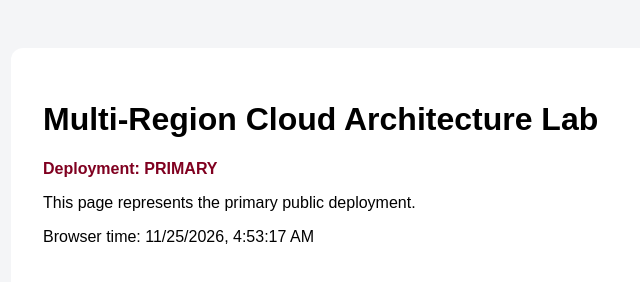
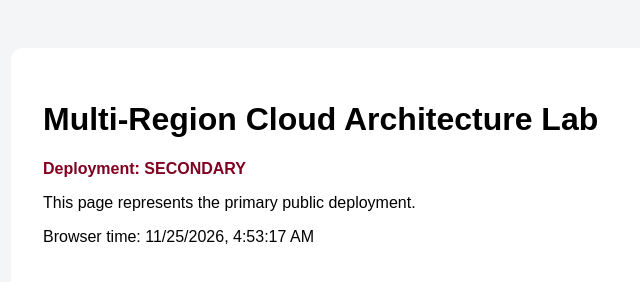
Before and after one commit to Dhrumin245/Project_Aws, a plain HTML site: page index.html in a window 1280 px wide. Shown: the full height of the page, 247-887 px from the left. Drawn offline with Linux system fonts and the light colour scheme.

Commit message:
Change deployment tag from PRIMARY to SECONDARY

```diff
--- a/index.html
+++ b/index.html
@@ -14,7 +14,7 @@
 <body>
   <main>
     <h1>Multi-Region Cloud Architecture Lab</h1>
-    <p class="tag">Deployment: PRIMARY</p>
+    <p class="tag">Deployment: SECONDARY</p>
     <p>This page represents the primary public deployment.</p>
     <p id="time"></p>
   </main>
```
